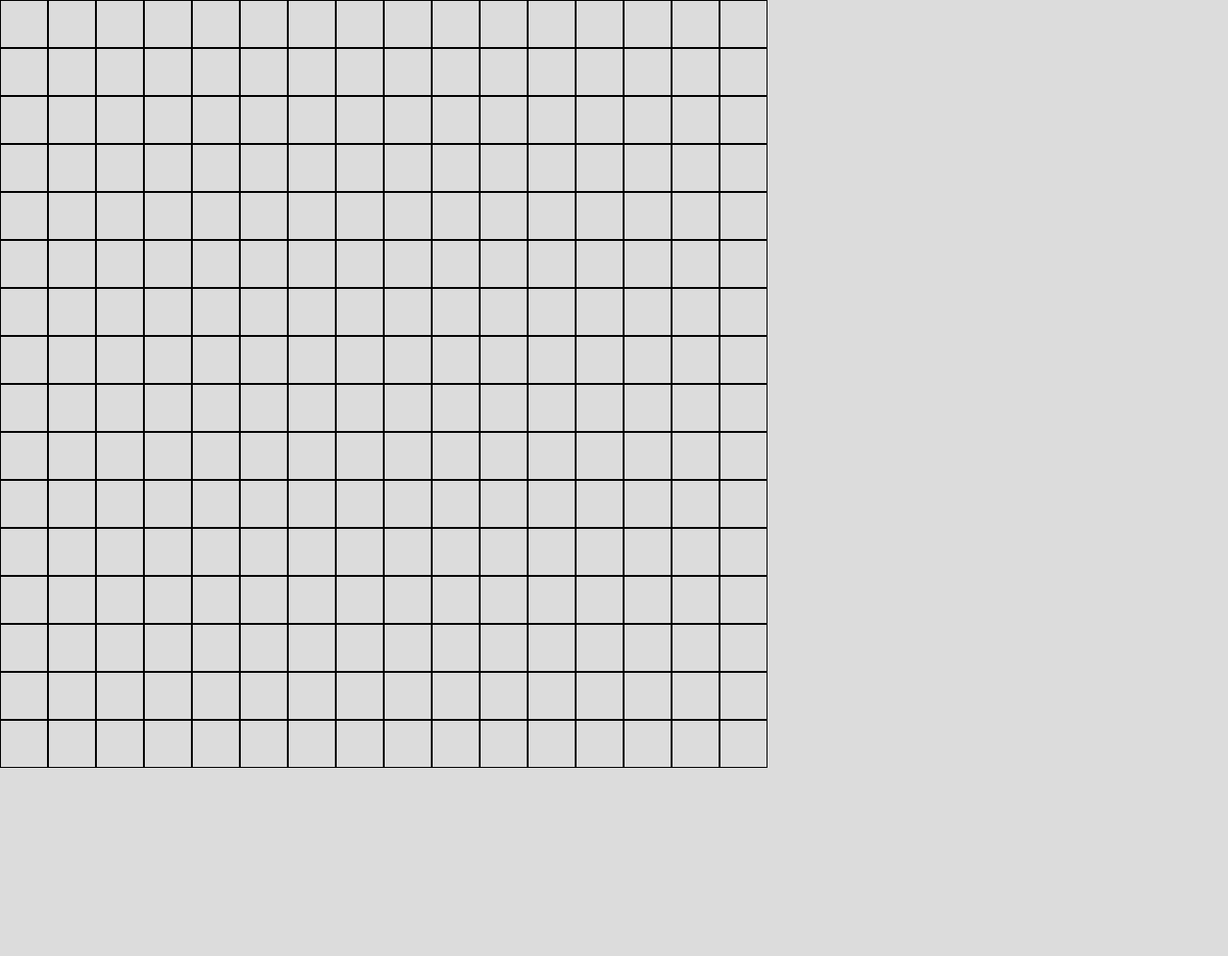
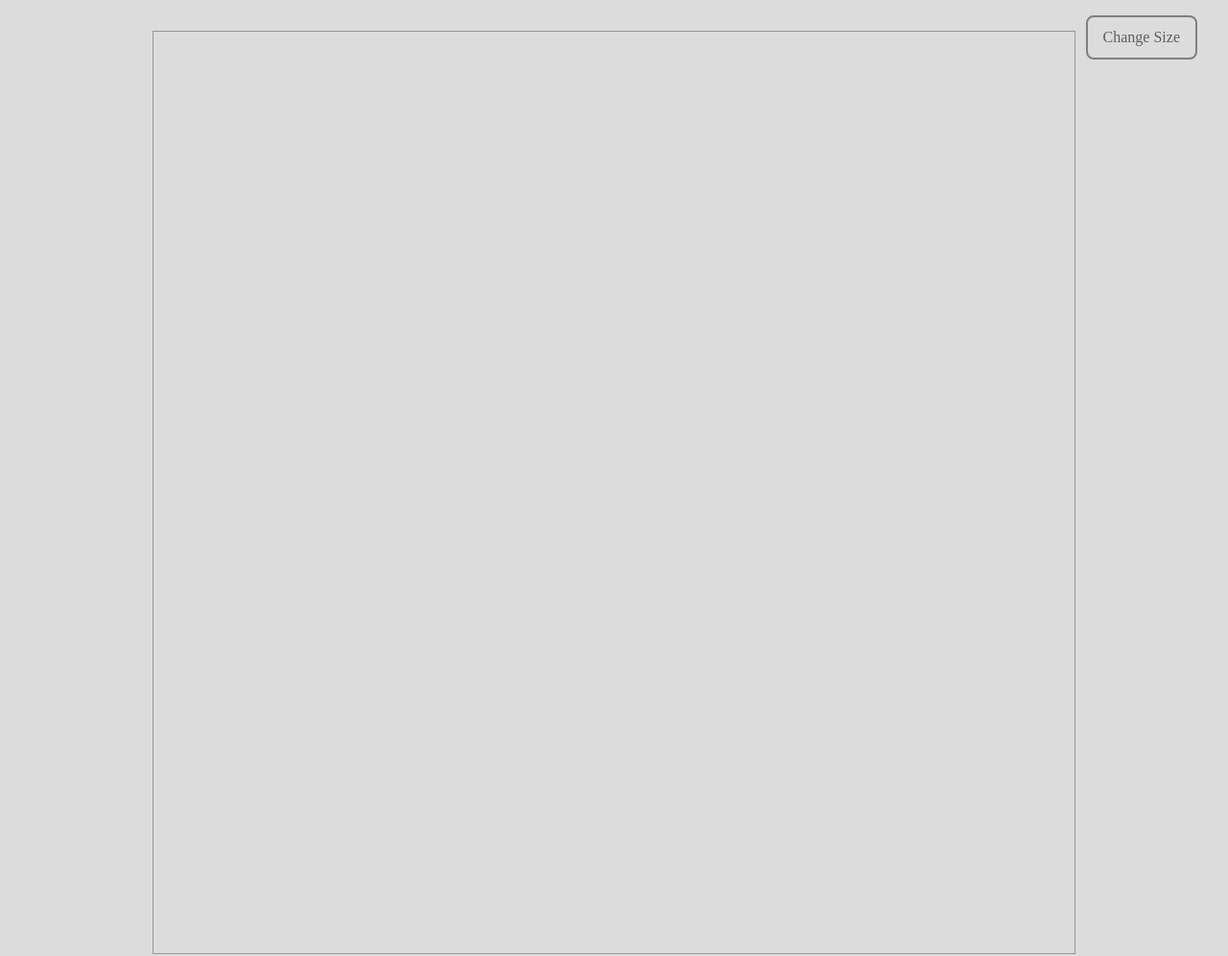
Before and after one commit to colinwebdev/odin-etchasketch, a plain HTML site: page index.html in a window 1280 px wide. Shown: the whole page at 96% size. Before the commit the page ends 800 px from the top, so only its background shows below. Drawn offline with Linux system fonts and the light colour scheme.

Commit message:
Finished

```diff
--- a/index.html
+++ b/index.html
@@ -7,6 +7,7 @@
     <title>Document</title>
 </head>
 <body>
+    <button onclick="changeSize()">Change Size</button>
     <div class="container"></div>
     <script src="script.js"></script>
 </body>
--- a/script.js
+++ b/script.js
@@ -1,9 +1,30 @@
 let numBoxes = 16
+const width = 960
+const container = document.querySelector('.container')
 
-const container = document.querySelector('.container')
-for (let i = 0; i < numBoxes; i++ ) {
-    for (let j = 0; j < numBoxes; j++) {
-        let div = document.createElement('div')
-        container.appendChild(div)
+function makeBoxes() {
+    let boxWidth = Math.floor(width/numBoxes)
+    for (let i = 0; i < numBoxes; i++ ) {
+        for (let j = 0; j < numBoxes; j++) {
+            let div = document.createElement('div')
+            container.appendChild(div)
+            div.style.width = boxWidth + "px"
+            div.style.height = boxWidth + "px"
+            div.addEventListener("mouseover", ()=> {
+                div.classList.add("dark")
+            })
+        }
     }
 }
+
+function changeSize() {
+    numBoxes = prompt("Enter a size of 100 or less")
+    if (isNaN(numBoxes) || numBoxes > 100 || numBoxes < 1) {
+        changeSize()
+    } else {
+        container.innerHTML = ""
+        makeBoxes()
+    }
+}
+
+makeBoxes()
--- a/style.css
+++ b/style.css
@@ -11,11 +11,38 @@ body {
 .container {
     display: flex;
     flex-wrap: wrap;
-    width: calc(50px * 16);
+    width: 962px;
+    margin: 2rem auto;
+    border: 1px solid rgb(151, 151, 151);
 }
 
 .container div {
-    border: 1px solid black;
-    width: 50px;
-    height: 50px;
+    /* border: 1px solid rgb(202, 202, 202); */
+    /* width: 50px;
+    height: 50px; */
 }
+
+.dark {
+    background-color: rgb(72, 71, 75);
+}
+
+button {
+    all: unset;
+    position: absolute;
+    top: 1rem;
+    right: 2rem;
+    border: 2px solid gray;
+    padding: .75rem 1rem;
+    border-radius: .5rem;
+    color: rgb(94, 94, 94);
+    cursor: pointer;
+}
+
+button:hover {
+    background-color: darkgray;
+    color: white;
+}
+
+button:focus, button:active {
+    outline: 2px solid cornflowerblue;
+}
```
